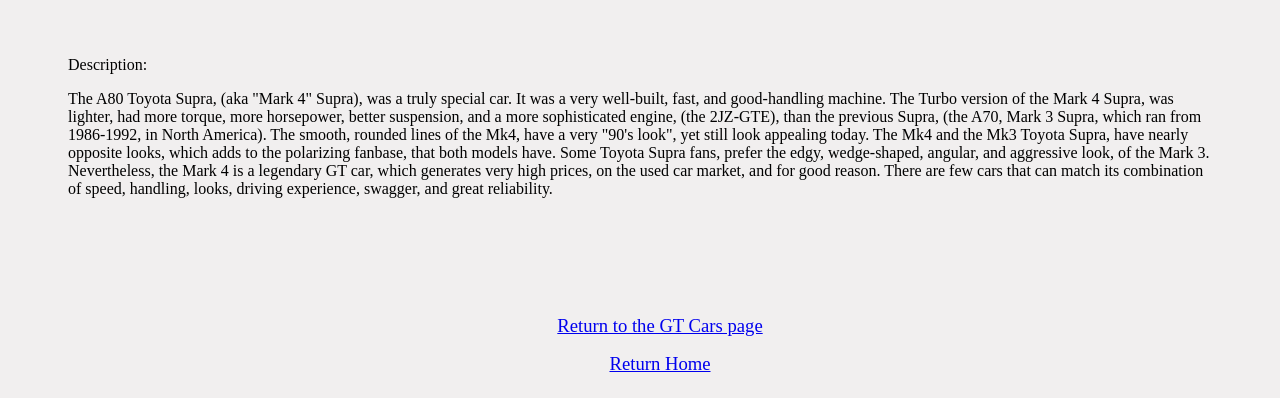
After one commit to rmanneh2468/Cult_Classic_Japanese_Cars, a PHP site: the page made by Toyota Supra (A80).php in a window 1280 px wide. The commit adds this page. Shown: the part 1130-1528 px from the top of the page. Run offline with PHP 8.4, Linux system fonts and the light colour scheme.

Commit message:
Made a page for GT Cars
Mark 4 Toyota Supra page created.

```diff
--- /dev/null
+++ b/Toyota Supra (A80).php
@@ -0,0 +1,51 @@
+<!DOCTYPE html>
+<html>
+    <head>
+        <title>Cult-Classic Japanese Cars: Sports Cars</title>
+        <link rel = "stylesheet" href = "specific_car_style.css">
+    </head>
+
+    <body>
+
+
+    <div class = "logo_supra_mk4">
+            <img src = "Images/Logo_alter_1.jpg" alt = "Site Logo" width = "250px" height = "161px">
+    </div>
+
+
+        <h1>1993-1998 Toyota Supra (A80)</h1>
+
+        <br></br>
+        <img src = https://www.cnet.com/a/img/d1Blf9YiIXWEolLNLgascZ1rK0A=/980x0/2017/11/15/2cca8d64-4cb9-4289-bb83-1bfa76a4c202/1994-toyota-supra-turbo-1.jpg  id = "Mk4_Supra_img" />
+
+        <br></br>
+
+
+    <div id = "Mk4_Supra_descrip">
+        <p>Description:</p>
+
+        <p>The A80 Toyota Supra, (aka "Mark 4" Supra), was a truly special car. It was a very well-built,
+        fast, and good-handling machine. The Turbo version of the Mark 4 Supra, was lighter, had more
+        torque, more horsepower, better suspension, and a more sophisticated engine, (the 2JZ-GTE), than the
+        previous Supra, (the A70, Mark 3 Supra, which ran from 1986-1992, in North America). The smooth,
+        rounded lines of the Mk4, have a very "90's look", yet still look appealing today. The Mk4 and
+        the Mk3 Toyota Supra, have nearly opposite looks, which adds to the polarizing fanbase, that both
+        models have. Some Toyota Supra fans, prefer the edgy, wedge-shaped, angular, and aggressive look,
+        of the Mark 3. Nevertheless, the Mark 4 is a legendary GT car, which generates very high prices, on
+        the used car market, and for good reason. There are few cars that can match its combination of speed,
+        handling, looks, driving experience, swagger, and great reliability.
+        </p>
+    </div>
+
+        <br></br>
+        <br></br>
+
+        <ol>
+            <li><a href = "GT_Cars.php"> Return to the GT Cars page </a></li>
+            <li><a href = "index.php"> Return Home </a></li>
+        </ol>
+
+
+
+    </body>
+</html>
--- a/specific_car_style.css
+++ b/specific_car_style.css
@@ -32,6 +32,14 @@ p{
     padding-bottom: 5px;
 }
 
+#Mk4_Supra_descrip{
+    text-align: left;
+    padding-left: 30px;
+    padding-right: 30px;
+    padding-top: 5px;
+    padding-bottom: 5px;
+}
+
 img {
     list-style: none;
     display: block;
@@ -47,6 +55,14 @@ img {
         width: 50%;
 }
 
+#Mk4_Supra_img{
+    list-style: none;
+    display: block;
+    margin-left: auto;
+    margin-right: auto;
+    width: 70%;
+}
+
 ol li{
     list-style: none;
     text-align: center;
```
